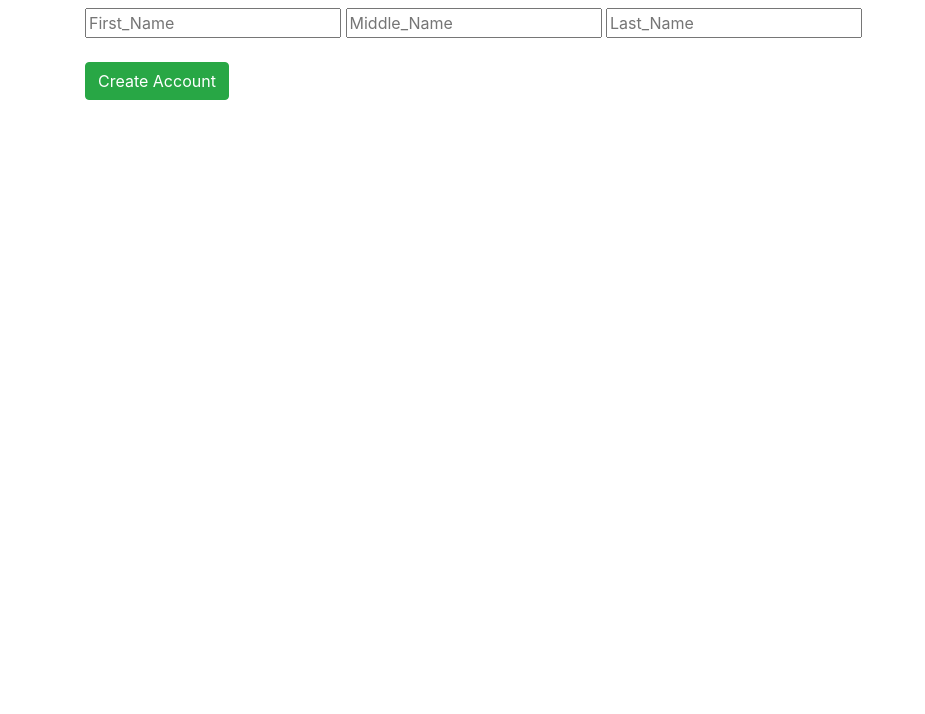
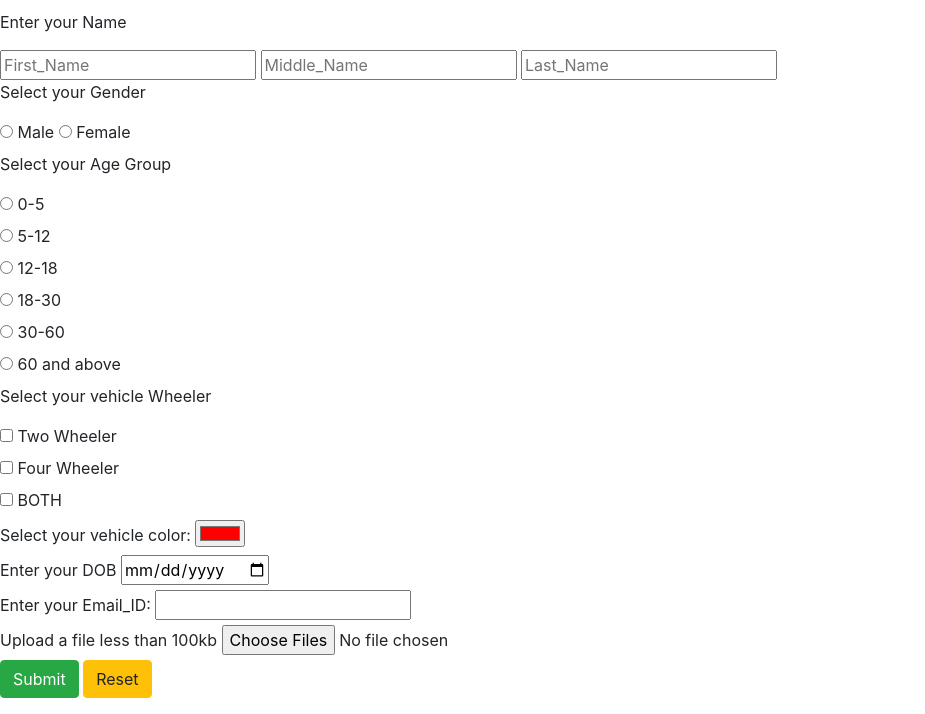
Before and after one commit to naveen5928/vstudio, a plain HTML site: page index.html in a window 1280 px wide. Shown: the part 88-802 px from the top of the page, without its empty margins (0-925 px from the left). Drawn offline with nearby package versions, Linux system fonts and the light colour scheme.

Commit message:
Update index.html

```diff
--- a/index.html
+++ b/index.html
@@ -1,33 +1,80 @@
 <!Doctype html>
 <html>
     <title>
-        User Details
+        User Application Details
     </title>
     <head>
         <meta charset="UTF-8">
         <meta name="keywords" content="contact">
         <meta name="viewport" content="width=device-width, initial-scale=1, maximum-scale=1, user-scalable=no">
         <link rel="stylesheet" href="https://stackpath.bootstrapcdn.com/bootstrap/4.3.1/css/bootstrap.min.css" integrity="sha384-ggOyR0iXCbMQv3Xipma34MD+dH/1fQ784/j6cY/iJTQUOhcWr7x9JvoRxT2MZw1T" crossorigin="anonymous">
+        <!-- CSS style-->
+        <style>
 
+        </style>
     </head>
     <body>
-        <div class= "container">
-        <h1 text-align ="center"> User details</h1>
-        <form action = "#" >
-           <p text-align :center> please enter user infomation </p>
-           <!--<label for= "F_name">First Name</label> -->
-           <div class = ".col-md-4" >
-            <input type = "text" id="F_name" placeholder = First_Name>
-            <input type = "text" id="M_name" placeholder = Middle_Name>
-            <input type = "text" id="L_name" placeholder = Last_Name>
-           </div><br>
-           <div>
+        <div class= "mydiv">
+            <h1><b> User Application Details</b></h1>
+            <form action = "#" class = "form-group">
+               <h3> please enter user infomation </h3>
+               <!--input type for text box -->
+            <div>
                <div>
-                   </div>
+                <p>Enter your Name</p>
+                <input type = "text" id="F_name" placeholder = First_Name>
+                <input type = "text" id="M_name" placeholder = Middle_Name>
+                <input type = "text" id="L_name" placeholder = Last_Name>
+               </div>
+               <!--input type for radio buttons -->
+               <div>
+                <p>Select your Gender</p>
+                <input type = radio id= "Male" name = "Gender" value ="Male">
+                <label for="Male">Male</label>
+                <input type = radio id= "Female" name = "Gender" value ="Female">
+                <label for="Female">Female</label>
+               <!-- input type for radio buttons-->
+                <p>Select your Age Group</p>
+                    <div class="row">
+                        <div class="col-xl-12"><input type = radio id= "agegroup1">
+                        <label for=agegroup1>0-5</label></div>
+                        <div class="col-xl-12"><input type= radio id= "agegroup2">
+                        <label for=agegroup2> 5-12</label></div>
+                        <div class="col-xl-12"><input type= radio id= "agegroup3">
+                        <label for=agegroup3> 12-18</label></div>
+                        <div class="col-xl-12"><input type= radio id= "agegroup4 ">
+                        <label for=agegroup4> 18-30</label></div>
+                        <div class="col-xl-12"><input type= radio id= "agegroup5">
+                        <label for=agegroup5> 30-60</label></div>
+                        <div class="col-xl-12"><input type= radio id= "agegroup6">
+                        <label for=agegroup> 60 and above</label></div>
+                    </div>
+               </div>
+               <div><p>Select your vehicle Wheeler</p>
+                <input type="checkbox" id="vehicle1" name="vehicle1" value="Bike">
+                <label for="vehicle1"> Two Wheeler</label><br>
+                <input type="checkbox" id="vehicle2" name="vehicle2" value="Car">
+                <label for="vehicle2"> Four Wheeler</label><br>
+                <input type="checkbox" id="vehicle3" name="vehicle3" value="BOTH">
+                <label for="vehicle3"> BOTH</label><br></div>
+               <!--input type color picker -->
+               <div> <label for="favcolor">Select your vehicle color:</label>
+                     <input type="color" id="vehiclecolor" name="vcolor" value="#ff0000"> </div>
+               <!--input type date -->
+               <div> <label for="DOB">Enter your DOB</label>
+                     <input type = "date" id = "DOB"></div>
+                <div><label for="email">Enter your Email_ID:</label>
+                     <input type="email" id="email" name="email"></div>
+                <div><label for="file">Upload a file less than 100kb</label>
+                     <input type="file" id="myfile" name="myfile" multiple></div>
+               <div> <button type="submit" class="btn btn-success">Submit</button> <input type="reset" class= "btn btn-warning" value="Reset"></div>
+            </div>
+            </form>
+        </div>
 
-           </div>
-           <div><button type="submit" class="btn btn-success">Create Account</button></div>
-        </form>
-        </div>
+        <!-- script  JQuery, js, bootsrap Js-->
+        <script src="https://code.jquery.com/jquery-3.2.1.slim.min.js" integrity="sha384-KJ3o2DKtIkvYIK3UENzmM7KCkRr/rE9/Qpg6aAZGJwFDMVNA/GpGFF93hXpG5KkN" crossorigin="anonymous"></script>
+        <script src="https://cdnjs.cloudflare.com/ajax/libs/popper.js/1.12.9/umd/popper.min.js" integrity="sha384-ApNbgh9B+Y1QKtv3Rn7W3mgPxhU9K/ScQsAP7hUibX39j7fakFPskvXusvfa0b4Q" crossorigin="anonymous"></script>
+        <script src="https://maxcdn.bootstrapcdn.com/bootstrap/4.0.0/js/bootstrap.min.js" integrity="sha384-JZR6Spejh4U02d8jOt6vLEHfe/JQGiRRSQQxSfFWpi1MquVdAyjUar5+76PVCmYl" crossorigin="anonymous"></script>
     </body>
 </html>
```
